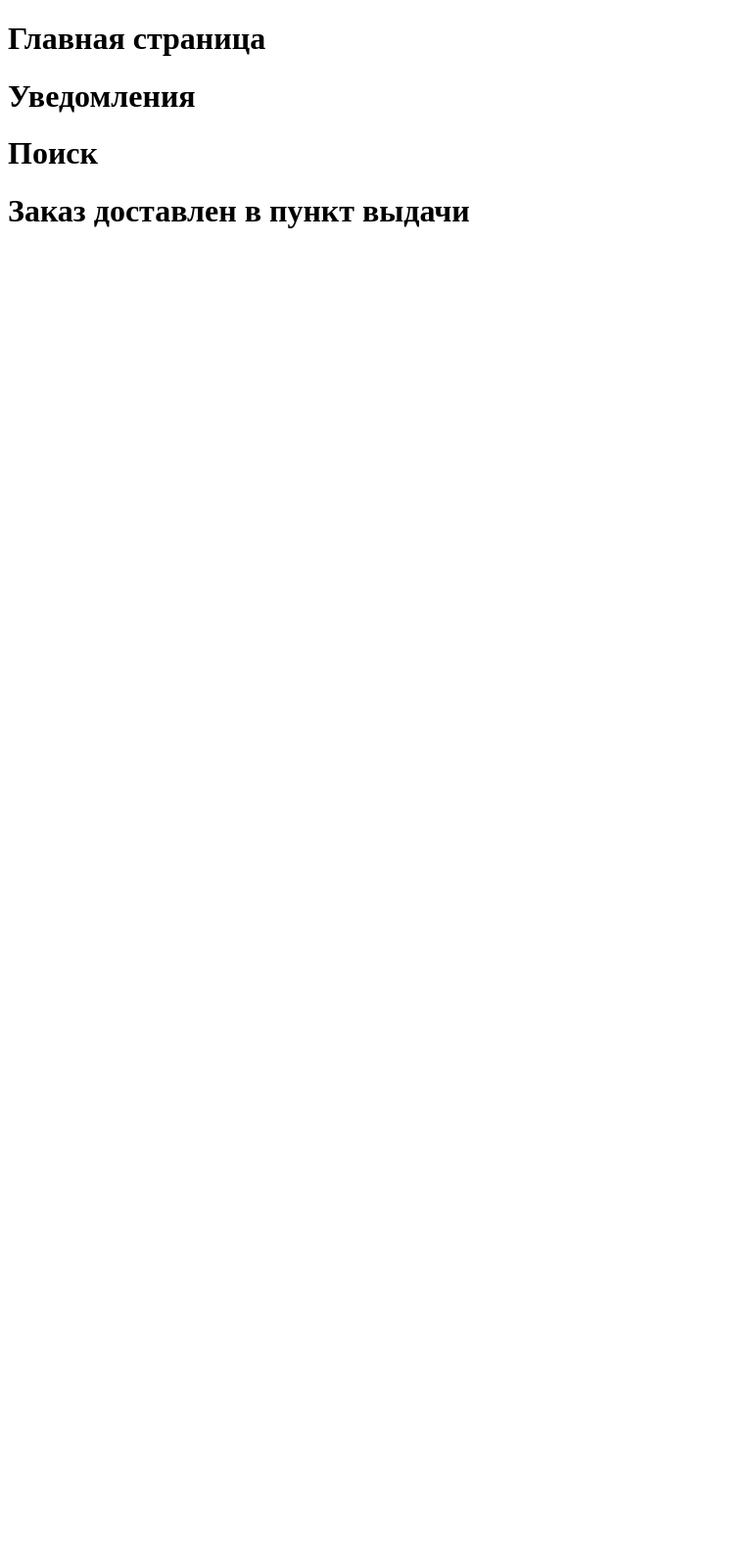
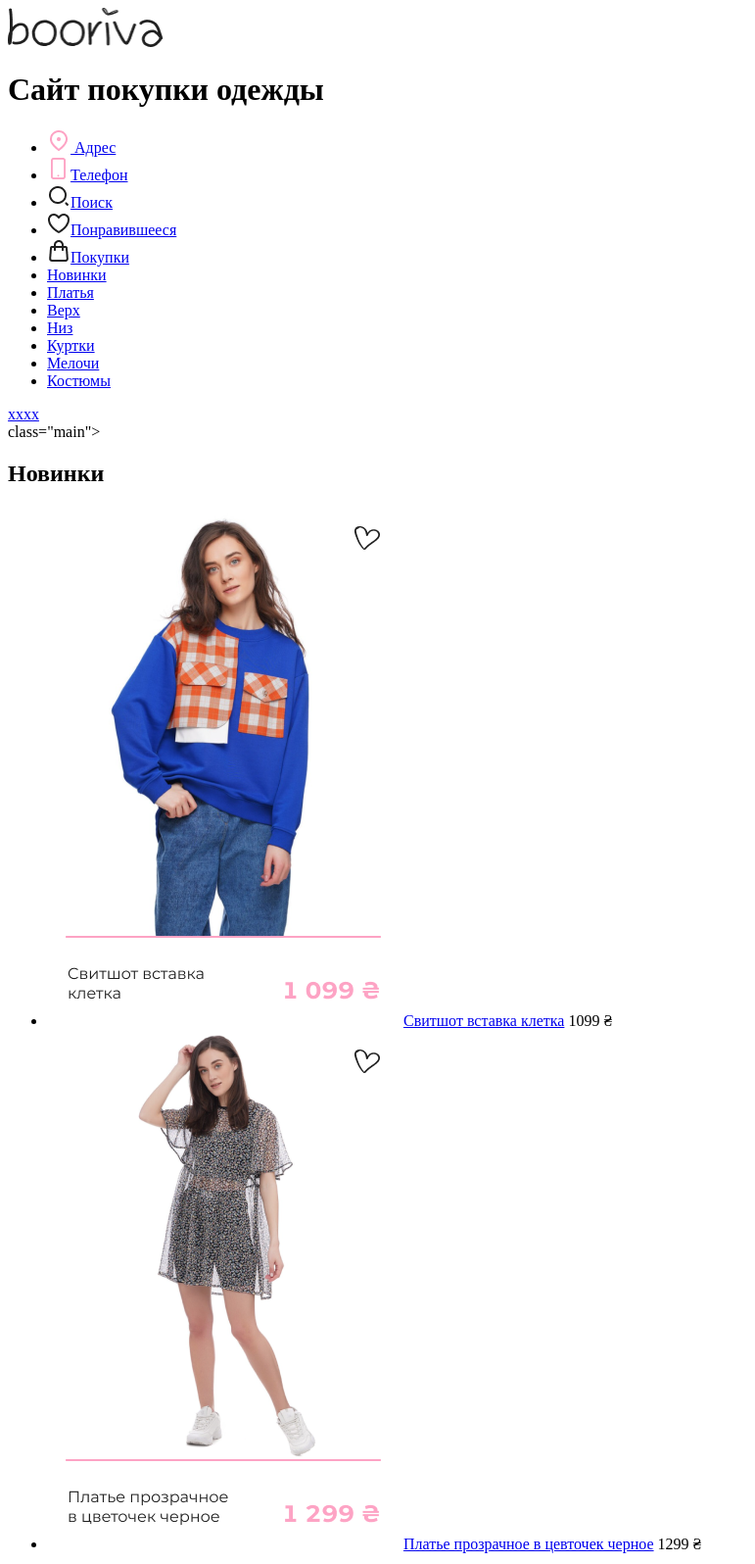
Before and after one commit to MariaLemyakina/project, a plain HTML site: page index.html in a window 1280 px wide. Shown: the top 1596 px of the page at 98% size, without its empty margins (0-771 px from the left). Before the commit the page ends 800 px from the top, so only its background shows below. Drawn offline with Linux system fonts and the light colour scheme.

Commit message:
Update index.html

```diff
--- a/index.html
+++ b/index.html
@@ -6,10 +6,67 @@
     <title>Сайт покупки одежды</title>
 </head>
 <body>
-    <h1>Главная страница</h1>
-    <h1>Уведомления</h1>
-    <h1>Поиск</h1>
-    <h1>Заказ доставлен в пункт выдачи</h1>
+    <header>
+        <img src="images/logo.png" alt=Логотип width="159" height="40">
+        <h1>Сайт покупки одежды</h1>
+        <nav>
+            <ul>
+                <li><a href="#"><img src="images/fluent_location-12-regular.png" alt=""> Адрес</a></li>
+                <li><a href="#"><img src="images/icons8_iphone.png" alt="">Телефон</a></li>
+                <li><a href="#"><img src="images/ri_search-2-line.png" alt="">Поиск</a></li>
+                <li><a href="#"><img src="images/akar-icons_heart.png" alt="">Понравившееся</a></li>
+                <li><a href="#"><img src="images/akar-icons_shopping-bag.png" alt="">Покупки</a></li>
+                <li><a href="#">Новинки</a></li>
+                <li><a href="#">Платья</a></li>
+                <li><a href="#">Верх</a></li>
+                <li><a href="#">Низ</a></li>
+                <li><a href="#">Куртки</a></li>
+                <li><a href="#">Мелочи</a></li>
+                <li><a href="#">Костюмы</a></li>
+            </ul>
+        </nav>
+       <a href="#">xxxx</a>
+    </header>
+    <main> class="main">
+        <section>
+            <div>
+                <h2>Новинки</h2>
+            </div>
+            <ul>
+                <li>
+                    <img src="/images/CardM.png" alt="Свитшот" width="360" height="530">
+                    <a href="#">Свитшот вставка клетка</a>
+                    <span>1099 ₴</span>
+                </li>
+                <li>
+                    <img src="/images/dress_in_flowers.png" alt="Платье в цветочек" width="360" height="530">
+                    <a href="#">Платье прозрачное в цевточек черное</a>
+                    <span>1299 ₴</span>
+                </li>
+                <li>
+                    <img src="/images/bomber.png" alt="Бомбер хаки" width="360" height="530">
+                    <a href="#">Бомбер Gone Crazy хаки</a>
+                    <span>2499 ₴</span>
+                </li>
+                <li>
+                    <img src="/images/dress_t-shirt_fish.png" alt="Платье-футболка" width="360" height="530">
+                    <a href="#">Платье-футболка рыбы в аквариуме</a>
+                    <span>899 ₴</span>
+                </li>
+            </ul>
+            <div>
+                <a href="#" target="_blank">Смотреть все</a>
+            </div>
 
+        </section>
+        <section>
+
+        </section>
+
+    </main>
+    <footer>
+        <p>Сайт создан Лемякиной Марией группа СТ-21</p>
+        <ul></ul>
+    </footer>
 </body>
 </html>
```
